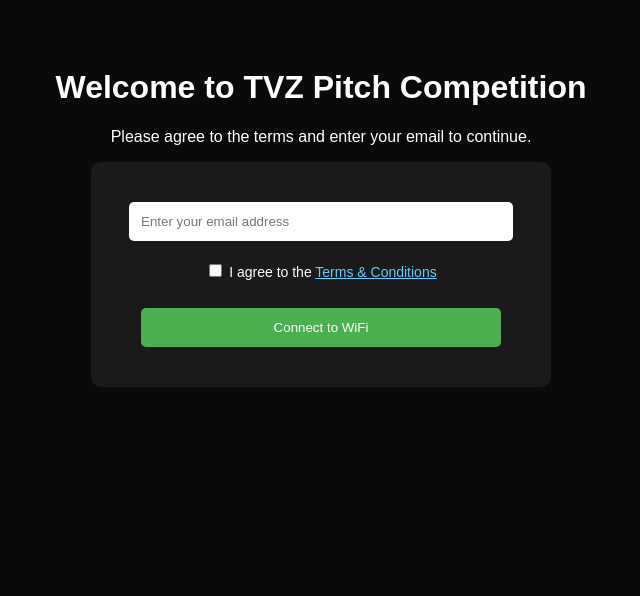
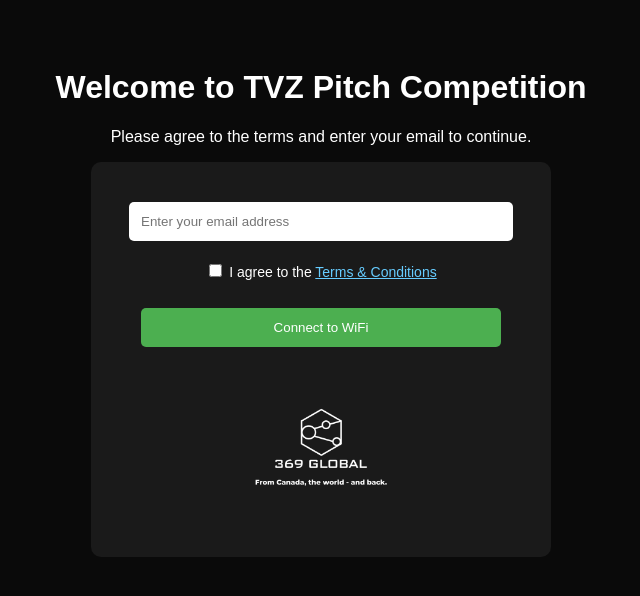
Before and after one commit to adityaCompuTek/Ajax-Event-Splash, a plain HTML site: page index.html in a window 1280 px wide. Shown: the whole page, without its empty margins (319-959 px from the left). Drawn offline with Linux system fonts and the light colour scheme.

Commit message:
Update 5 index.html

```diff
--- a/index.html
+++ b/index.html
@@ -47,6 +47,13 @@
     a {
       color: #66ccff;
     }
+    img.logo {
+      margin-top: 20px;
+      max-width: 150px;
+      display: block;
+      margin-left: auto;
+      margin-right: auto;
+    }
   </style>
 </head>
 <body>
@@ -58,10 +65,13 @@
 
     <label>
       <input type="checkbox" id="terms" required>
-      I agree to the <a href="#" target="_blank">Terms & Conditions</a>
+      I agree to the <a href="terms.html" target="_blank">Terms & Conditions</a>
     </label><br>
 
     <input type="submit" value="Connect to WiFi">
+
+    <!-- 🔥 369Global Logo below submit -->
+    <img class="logo" src="https://adityaCompuTek.github.io/Ajax-Event-Splash/logo.png" alt="369Global Logo">
 
     <!-- Meraki parameters -->
     <input type="hidden" id="base_grant_url">
```
